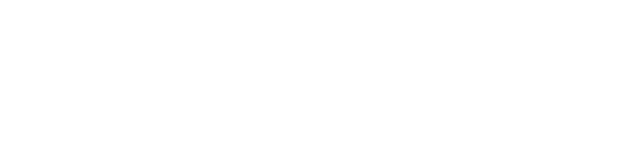
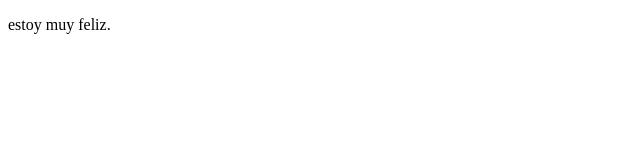
Before and after one commit to alvarofarrona/fdweb, a plain HTML site: page index.html in a window 1280 px wide. Shown: the whole page, without its empty margins (0-640 px from the left). Drawn offline with Linux system fonts and the light colour scheme.

Commit message:
index 2 modificado

```diff
--- a/index.html
+++ b/index.html
@@ -6,6 +6,6 @@
     <title>Pagina web</title>
 </head>
 <body>
-
+ <p>estoy muy feliz.</p>
 </body>
 </html>
```
